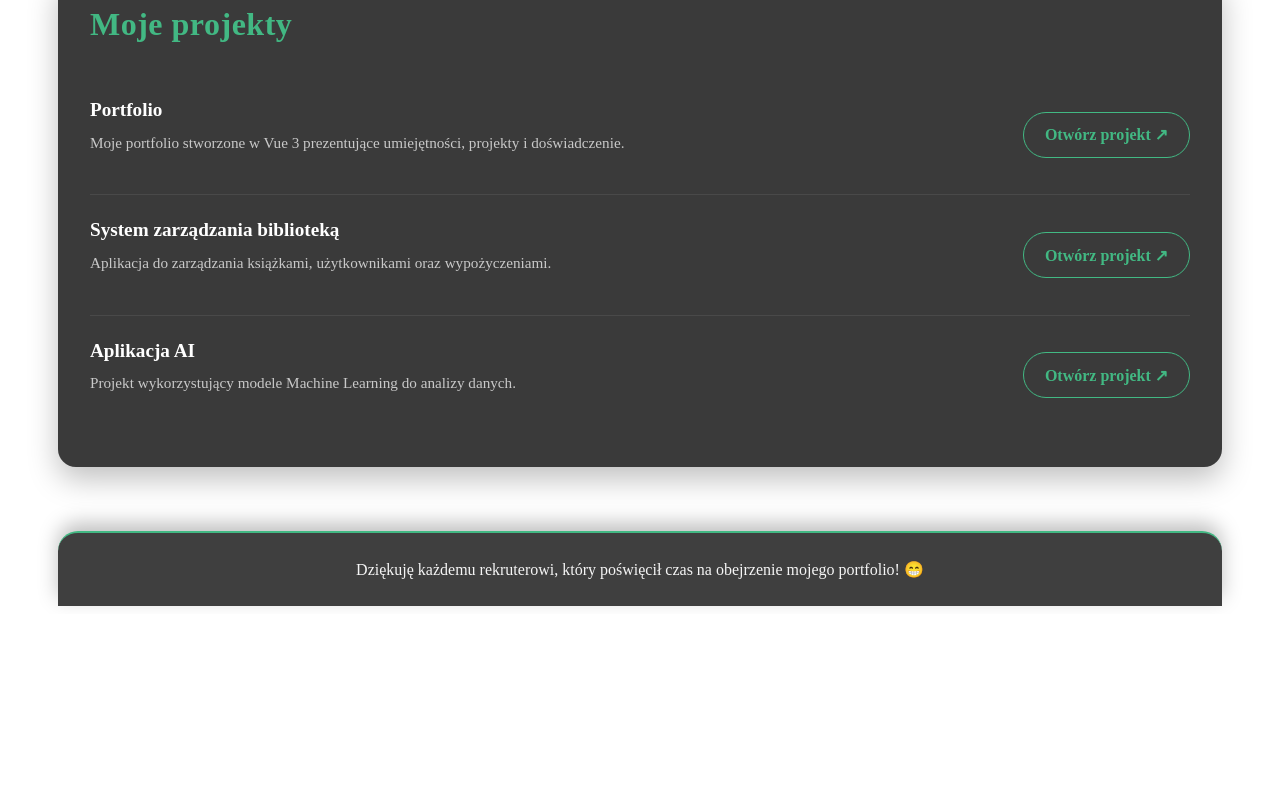
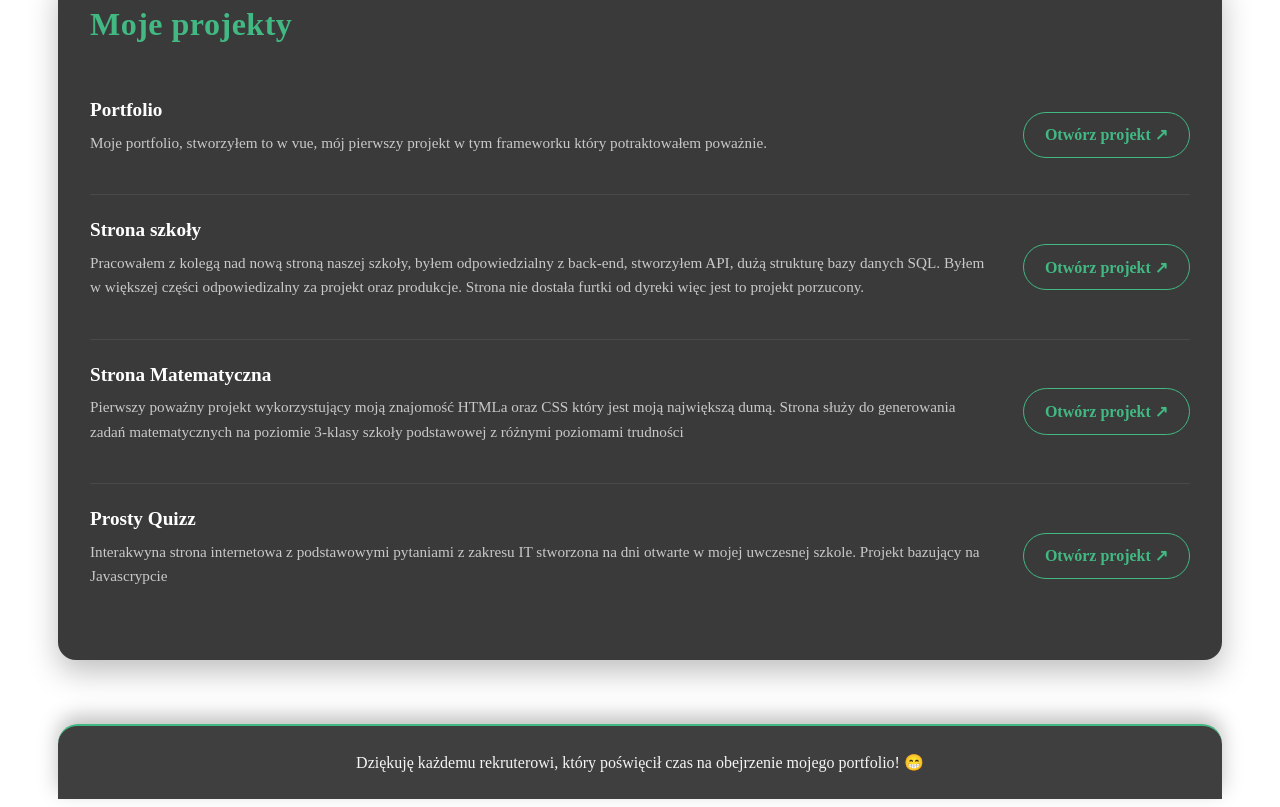
Before and after one commit to Sebastian-bip/Portfolio, a Vue app: page / in a window 1280 px wide. Shown: the part 840-1647 px from the top of the page. Before the commit the page ends 1454 px from the top, so only its background shows below. Built offline with nearby package versions, Linux system fonts and the light colour scheme.

Commit message:
Pierwsza aktualizacja contentu

```diff
--- a/src/components/Certikats.vue
+++ b/src/components/Certikats.vue
@@ -5,20 +5,27 @@ const projects = ref([
     {
         id: 1,
         title: "Portfolio",
-        description: "Moje portfolio stworzone w Vue 3 prezentujące umiejętności, projekty i doświadczenie.",
+        description: "Moje portfolio, stworzyłem to w vue, mój pierwszy projekt w tym frameworku który potraktowałem poważnie.",
         link: "https://github.com/twoj-login/portfolio"
     },
     {
         id: 2,
-        title: "System zarządzania biblioteką",
-        description: "Aplikacja do zarządzania książkami, użytkownikami oraz wypożyczeniami.",
-        link: "https://github.com/twoj-login/library-system"
+        title: "Strona szkoły",
+        description: "Pracowałem z kolegą nad nową stroną naszej szkoły, byłem odpowiedzialny z back-end, stworzyłem API, dużą strukturę bazy danych SQL. Byłem w większej części odpowiedizalny za projekt oraz produkcje. Strona nie dostała furtki od dyreki więc jest to projekt porzucony.",
+        link: "https://github.com/Sebastian-bip/ZST_StronaTestowa"
     },
     {
         id: 3,
-        title: "Aplikacja AI",
-        description: "Projekt wykorzystujący modele Machine Learning do analizy danych.",
-        link: "https://github.com/twoj-login/ai-project"
+        title: "Strona Matematyczna",
+        description: "Pierwszy poważny projekt wykorzystujący moją znajomość HTMLa oraz CSS który jest moją największą dumą. Strona służy do generowania zadań matematycznych na poziomie 3-klasy szkoły podstawowej z różnymi poziomami trudności",
+        link: "https://github.com/KarasuXYZ/Fina-Projekt"
+        // https://karasuxyz.github.io/Fina-Projekt/
+    },
+    {
+        id: 4,
+        title: "Prosty Quizz",
+        description: "Interakwyna strona internetowa z podstawowymi pytaniami z zakresu IT stworzona na dni otwarte w mojej uwczesnej szkole. Projekt bazujący na Javascrypcie",
+        link: "https://github.com/twoj-login/library-system"
     }
 ])
 </script>
--- a/src/components/Languages.vue
+++ b/src/components/Languages.vue
@@ -12,6 +12,7 @@ import cssIcon from '@/assets/icons/css.svg'
 import reactIcon from '@/assets/icons/react.svg'
 import vueIcon from '@/assets/icons/vue.svg'
 import mlIcon from '@/assets/icons/ai.svg'
+import gitIcon from '@/assets/icons/git.svg'
 
 //{id: ,name: , level: ,} template
 const languages = ref([
@@ -26,6 +27,7 @@ const languages = ref([
     { id: 9, name: "React", icon: reactIcon, level: "Podstawy" },
     { id: 10, name: "Vue", icon: vueIcon, level: "Średnio zaawansowany" },
     { id: 11, name: "Machine Learning", icon: mlIcon, level: "Podstawy" },
+    { id: 12, name: "Git", icon: gitIcon, level: "Dobry"}
 ])
 </script>
 <template>
```
Also changed, not shown: src/assets/icons/git.svg (added).
